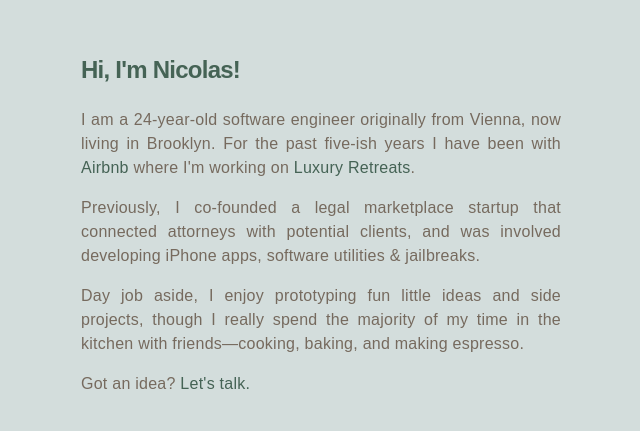
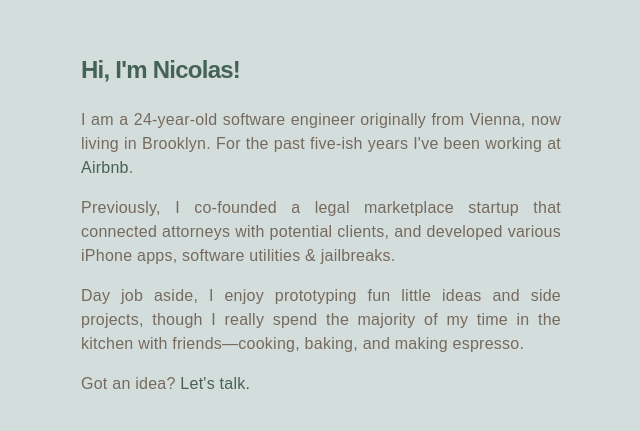
Before and after one commit to nhaunold/nhaunold.github.io, a plain HTML site: page index.html in a window 1280 px wide. Shown: the part 178-609 px from the top of the page, without its empty margins (319-959 px from the left). Drawn offline with Linux system fonts and the light colour scheme.

Commit message:
times they are a-changin'

```diff
--- a/index.html
+++ b/index.html
@@ -13,13 +13,11 @@
       <h2>Hi, I'm Nicolas!</h2>
       <p>
         I am a 24-year-old software engineer originally from Vienna, now living
-        in Brooklyn. For the past five-ish years I have been with
-        <a href="https://airbnb.com">Airbnb</a> where I'm working on
-        <a href="https://www.luxuryretreats.com">Luxury Retreats</a>.
+        in Brooklyn. For the past five-ish years I've been working at <a href="https://airbnb.com">Airbnb</a>.
       </p>
       <p>
         Previously, I co-founded a legal marketplace startup that connected
-        attorneys with potential clients, and was involved developing iPhone
+        attorneys with potential clients, and developed various iPhone
         apps, software utilities &amp; jailbreaks.
       </p>
       <p>
```
